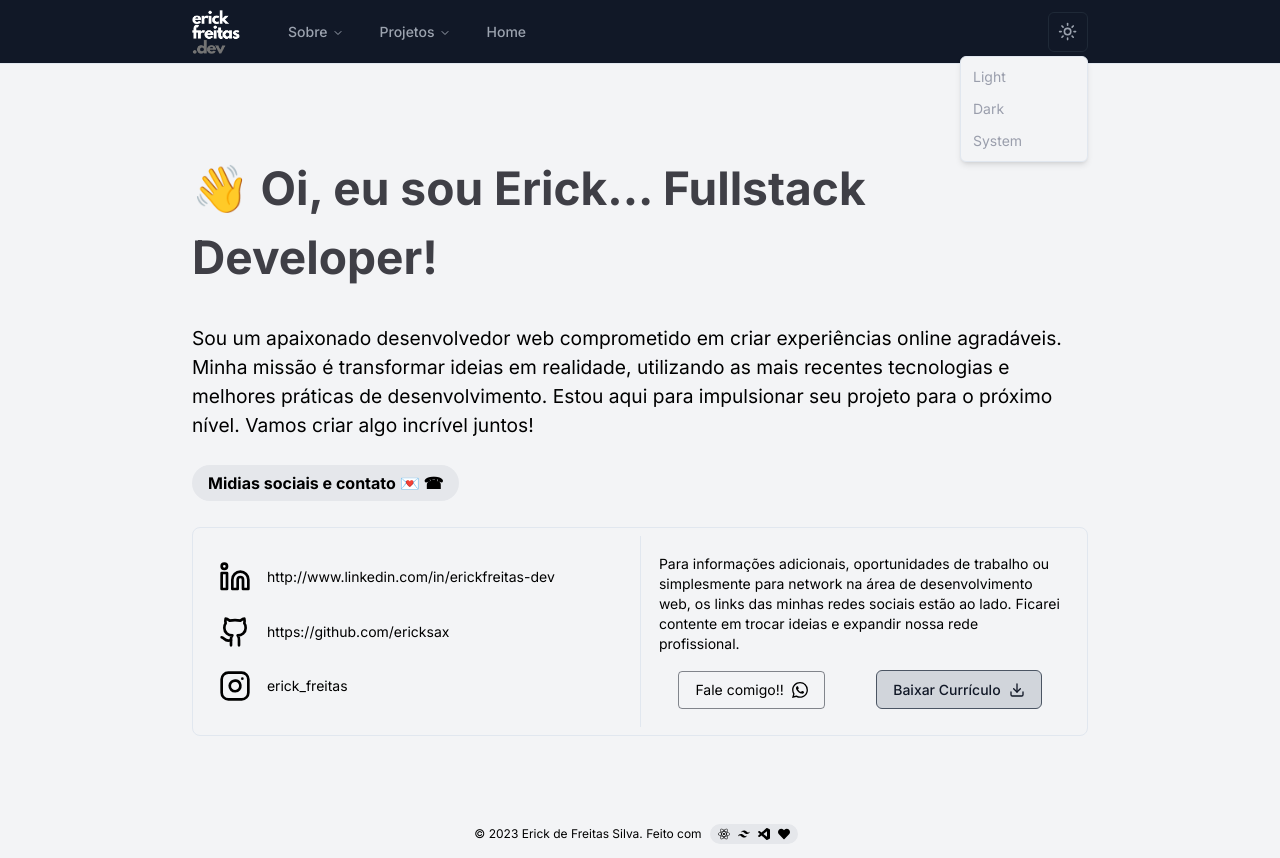
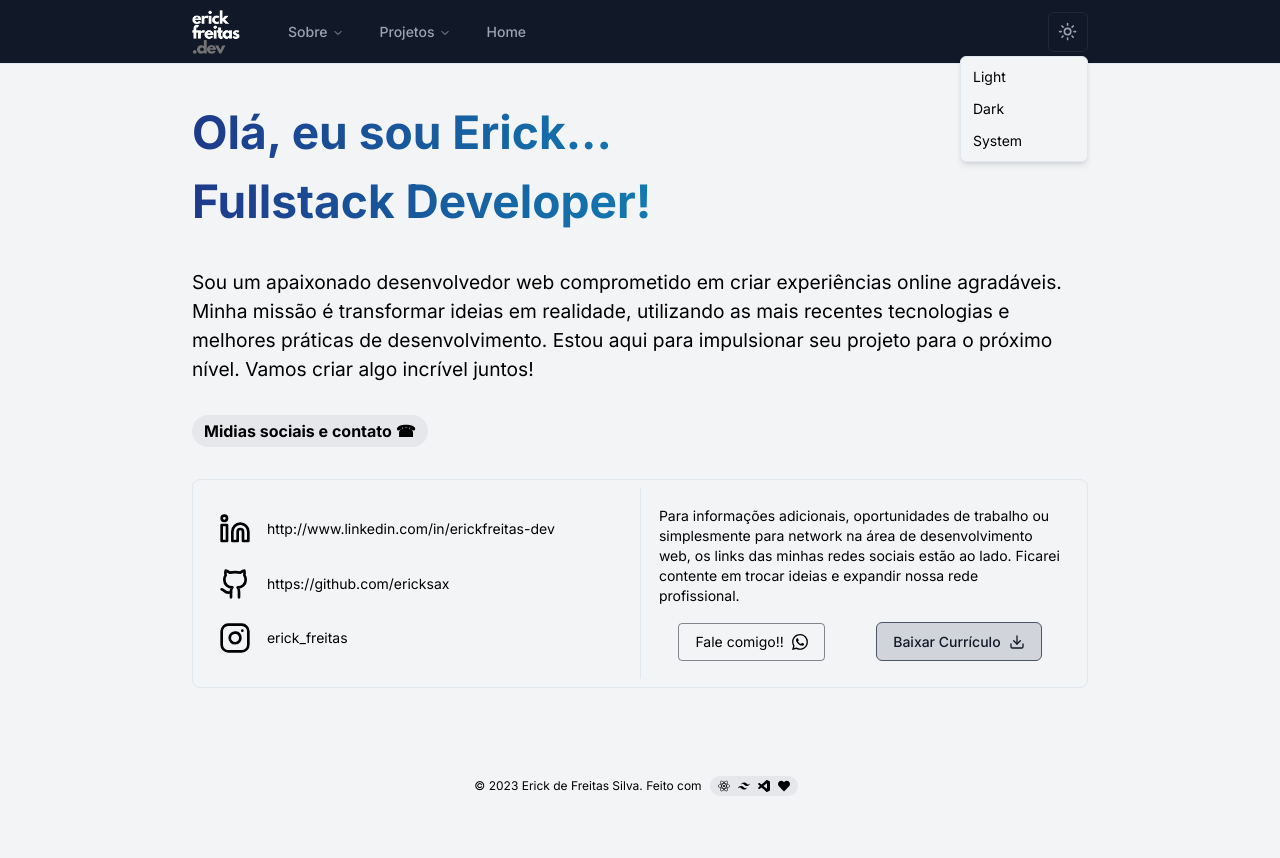
Before and after one commit to ericksax/portfolio2.0, a Next.js app: page / in a window 1280 px wide. Both pictures are taken after a click on the button "Toggle theme". After the commit the page ends 810 px from the top, so only its background shows below. Built offline with nearby package versions, Linux system fonts and the light colour scheme.

Commit message:
feat: change the font color styles of menus between theme modes and changed the greeting title color

```diff
--- a/app/about/page.tsx
+++ b/app/about/page.tsx
@@ -7,7 +7,7 @@ const Sobre = () => {
       <section className="max-w-4xl mx-auto text-xl mt-16 text-justify ">
         <h1 className="text-headingClamp2 text-foreground font-semibold mb-8">
           Sobre mim
-          <span className="float-right text-[22px]"> 👨‍⚕️ -{">"} 👨‍💻 </span>{" "}
+          <span className="float-right text-[22px] "> 👨‍⚕️ -{">"} 👨‍💻 </span>{" "}
         </h1>
 
         <div className="mt-8 text-foreground text-articleClamp space-y-4 border border-border rounded-lg p-pd1">
--- a/app/globals.css
+++ b/app/globals.css
@@ -11,7 +11,7 @@
     --card-foreground: 224 71.4% 4.1%;
 
     --popover: 220, 14%, 96%;;
-    --popover-foreground: 227 10% 64%;
+    --popover-foreground: 235, 6%, 40%;
 
     --primary: 220 39% 10%;
     --primary-foreground: 227 10% 64%;
--- a/app/page.tsx
+++ b/app/page.tsx
@@ -11,9 +11,9 @@ import { SiWhatsapp } from "react-icons/si"
 export default function Home() {
   return (
     <Wrapper>
-      <section className="max-w-4xl mx-auto  mt-[72px]">
-        <h1 className=" text-headingClamp font-bold text-accent-foreground">
-          👋 Oi, eu sou Erick... Fullstack Developer!
+      <section className="max-w-4xl mx-auto  mt-4">
+        <h1 className=" text-headingClamp font-bold text-transparent bg-clip-text bg-gradient-to-r to-cyan-500 from-blue-900">
+         Olá, eu sou Erick... <br/> Fullstack Developer!
         </h1>
         <article className="space-x-4 mt-8 ident-8 text-foreground text-articleClamp">
           Sou um apaixonado desenvolvedor web comprometido em criar experiências
@@ -24,9 +24,9 @@ export default function Home() {
         </article>
       </section>
 
-      <div className="max-w-4xl mx-auto mt-8 ">
-        <strong className="px-4 py-2 rounded-full bg-accent text-socialHeading">
-          Midias sociais e contato 💌 ☎{" "}
+      <div className="flex max-w-4xl mx-auto mt-8">
+        <strong className="px-3 py-1 rounded-full bg-accent text-socialHeading">
+          Midias sociais e contato ☎
         </strong>
       </div>
 
--- a/app/techs/page.tsx
+++ b/app/techs/page.tsx
@@ -35,12 +35,12 @@ import {
 } from "react-icons/si";
 const techList = [
   {
-    symbol: <FaReact size={40} color="#61DBFB" />,
+    symbol: <FaReact size={40} color="#61DBFB"  />,
     key: "1",
     title: "React",
   },
   {
-    symbol: <FaNode size={40} color="#83CD29" />,
+    symbol: <FaNode size={40} color="#83CD29"/>,
     key: "2",
     title: "Node",
   },
@@ -61,7 +61,7 @@ const techList = [
   },
 
   {
-    symbol: <FaGithub size={40} color="#24292E" />,
+    symbol: <FaGithub size={40} color="#000000" />,
     key: "6",
     title: "GitHub",
   },
@@ -86,7 +86,7 @@ const techList = [
     title: "PHP",
   },
   {
-    symbol: <FaPython size={40} color="#3776AB" />,
+    symbol: <FaPython size={40} color="#3776AB"/>,
     key: "11",
     title: "Python",
   },
@@ -151,7 +151,7 @@ const techList = [
     title: "Prisma",
   },
   {
-    symbol: <SiSqlite size={40} color="#49a2d7" />,
+    symbol: <SiSqlite size={40} color="#49a2d7"/>,
     key: "24",
     title: "SQLite",
   },
@@ -162,13 +162,13 @@ const techList = [
   },
 
   {
-    symbol: <SiIonic size={40} color="#176bff" />,
+    symbol: <SiIonic size={40} color="#176bff"  />,
     key: "26",
     title: "Ionic",
   },
 
   {
-    symbol: <SiGnubash size={40} color="#293036" />,
+    symbol: <SiGnubash size={40} color="#000000" />,
     key: "27",
     title: "GNU Bash",
   },
--- a/components/cardProjects.tsx
+++ b/components/cardProjects.tsx
@@ -18,7 +18,7 @@ type ProjectProps = {
 
 const CardProject = ({ project, image, link }: ProjectProps) => {
   return (
-    <div className="bg-gradient-to-r from-accent to-card flex w-full h-full justify-center items-center border border-border hover:border-primary/20 rounded">
+    <div className=" flex w-full h-full justify-center items-center border border-border rounded">
       <div className="p-pd1 flex flex-col items-center justify-center gap-4 w-[clamp(200px,20vw,400px)] transition-all duration-300 ease-in-out transform hover:scale-105 hover:cursor-pointer">
         <strong>{project.name}</strong>
         <Image src={image} width={400} height={400} alt={""} />
@@ -26,14 +26,14 @@ const CardProject = ({ project, image, link }: ProjectProps) => {
           <Link
             href={project.link}
             target="_blank"
-            className="text-xs border border-border rounded-md px-4 py-1 bg-gray-300 text-gray-900 hover:bg-gray-800 hover:text-gray-100"
+            className="text-[.65rem] border border-border rounded-md px-1 bg-gray-300 text-gray-900 hover:bg-gray-800 hover:text-gray-100"
           >
             github
           </Link>
           <Link
             href={link}
             target="_blank"
-            className=" text-xs bg-gray-800 text-gray-300 border border-border px-4 py-1 rounded-md hover:bg-gray-300 hover:text-gray-800"
+            className=" text-[.65rem] bg-gray-800 text-gray-300 border border-border px-1 rounded-md hover:bg-gray-300 hover:text-gray-800"
           >
             Deploy
           </Link>
--- a/components/defaultButton.tsx
+++ b/components/defaultButton.tsx
@@ -1,25 +1,22 @@
-"use client";
-import { ReactNode } from "react";
+'use client'
+import { ReactNode, RefAttributes } from "react";
+import Link, {LinkProps} from "next/link";
 import { useTheme } from "next-themes";
-import Link from "next/link";
 
-export const DefaultButton = ({ children }: { children: ReactNode }) => {
+
+type DefaultButtonProps = {
+  children: ReactNode
+}
+export const DefaultButton = ({ children}: DefaultButtonProps) => {
   const { theme } = useTheme();
-  const stylesByTheme = () => {
-    if (theme === "light") {
-      return "bg-gray-100 text-gray-900 border-gray-800 hover:bg-gray-800 hover:text-gray-100";
-    } else if (theme === "dark" || theme === "system") {
-      return "bg-gray-300 text-gray-900 hover:bg-gray-400 border-gray-600";
-    }
-  };
-
   return (
     <Link
+      data-theme={theme}
       target="_blank"
       href={
         "https://acrobat.adobe.com/id/urn:aaid:sc:US:b30221b5-7f8c-4220-9c51-f0247a888052"
       }
-      className={`flex gap-2 items-center border rounded-md transition-all duration-200 ease-in-out px-4 py-[8.5px] font-medium + ${stylesByTheme()}`}
+      className={`flex gap-2 items-center border rounded-md transition-all duration-200 ease-in-out px-4 py-[8.5px] font-medium bg-gray-300 text-gray-900 hover:bg-gray-400 border-gray-600 data-[theme=light]:bg-gray-100 data-[theme=light]:text-gray-900 data-[theme=light]:border-gray-800 data-[theme=light]:hover:bg-gray-800 data-[theme=light]:hover:text-gray-100`}
     >
       {children}
     </Link>
--- a/components/header.tsx
+++ b/components/header.tsx
@@ -6,7 +6,7 @@ import Image from "next/image";
 
 export const Header = () => {
   return (
-    <header className="sticky index z-30 top-0 w-full bg-gray-900 border-b border-border h-16 leading-16">
+    <header className="sticky index z-30 top-0 w-full bg-gray-900 border-b border-border h-16 leading-16 dark:bg-transparent dark:backdrop-blur-xl">
       <Wrapper>
         <div className="flex max-w-4xl w-full items-center gap-manuGap justify-between mx-auto h-full">
           <div className="flex items-center gap-8">
--- a/components/ui/dropdown-menu.tsx
+++ b/components/ui/dropdown-menu.tsx
@@ -27,7 +27,7 @@ const DropdownMenuSubTrigger = React.forwardRef<
   <DropdownMenuPrimitive.SubTrigger
     ref={ref}
     className={cn(
-      "flex cursor-default select-none items-center  px-2 py-1.5 text-sm outline-none focus:bg-accent data-[state=open]:bg-accent",
+      "flex cursor-default select-none items-center px-2 py-1.5 text-sm outline-none focus:bg-accent data-[state=open]:bg-accent",
       inset && "pl-8",
       className
     )}
@@ -65,7 +65,7 @@ const DropdownMenuContent = React.forwardRef<
       ref={ref}
       sideOffset={sideOffset}
       className={cn(
-        "z-50 min-w-[8rem] overflow-hidden rounded-md border bg-popover p-1 text-popover-foreground shadow-md data-[state=open]:animate-in data-[state=closed]:animate-out data-[state=closed]:fade-out-0 data-[state=open]:fade-in-0 data-[state=closed]:zoom-out-95 data-[state=open]:zoom-in-95 data-[side=bottom]:slide-in-from-top-2 data-[side=left]:slide-in-from-right-2 data-[side=right]:slide-in-from-left-2 data-[side=top]:slide-in-from-bottom-2",
+        "z-50 min-w-[8rem] overflow-hidden rounded-md border bg-popover p-1 text-popover-primary shadow-md data-[state=open]:animate-in data-[state=closed]:animate-out data-[state=closed]:fade-out-0 data-[state=open]:fade-in-0 data-[state=closed]:zoom-out-95 data-[state=open]:zoom-in-95 data-[side=bottom]:slide-in-from-top-2 data-[side=left]:slide-in-from-right-2 data-[side=right]:slide-in-from-left-2 data-[side=top]:slide-in-from-bottom-2",
         className
       )}
       {...props}
--- a/components/ui/navigation-menu.tsx
+++ b/components/ui/navigation-menu.tsx
@@ -41,7 +41,7 @@ NavigationMenuList.displayName = NavigationMenuPrimitive.List.displayName;
 const NavigationMenuItem = NavigationMenuPrimitive.Item;
 
 const navigationMenuTriggerStyle = cva(
-  "group text-gray-400 inline-flex h-10 w-max items-center justify-center rounded-md  px-4 py-2 text-sm font-medium transition-colors hover:bg-gray-800 hover:text-gray-300 focus:bg-accent focus:text-accent-foreground focus:outline-none disabled:pointer-events-none disabled:opacity-50 data-[active]:bg-accent/50 data-[state=open]:bg-accent/50"
+  "group text-gray-400 inline-flex h-10 w-max items-center justify-center rounded-md  px-4 py-2 text-sm font-medium transition-colors hover:bg-gray-800 hover:text-gray-300 focus:bg-aacent-foreground focus:text-gray-300 focus:outline-none disabled:pointer-events-none disabled:opacity-50 data-[active]:bg-accent/50 data-[state=open]:bg-accent/50"
 );
 
 const NavigationMenuTrigger = React.forwardRef<
@@ -86,7 +86,7 @@ const NavigationMenuViewport = React.forwardRef<
   <div className={cn("absolute left-0 top-full flex justify-center")}>
     <NavigationMenuPrimitive.Viewport
       className={cn(
-        "origin-top-center relative mt-1.5 h-[var(--radix-navigation-menu-viewport-height)] w-full overflow-hidden rounded-md border bg-background text-popover-foreground shadow-lg data-[state=open]:animate-in data-[state=closed]:animate-out data-[state=closed]:zoom-out-95 data-[state=open]:zoom-in-90 md:w-[var(--radix-navigation-menu-viewport-width)]",
+        "origin-top-center relative mt-1.5 h-[var(--radix-navigation-menu-viewport-height)] w-full overflow-hidden rounded-md border bg-background text-popover-foreground hover:text-accent-foreground shadow-lg data-[state=open]:animate-in data-[state=closed]:animate-out data-[state=closed]:zoom-out-95 data-[state=open]:zoom-in-90 md:w-[var(--radix-navigation-menu-viewport-width)]",
         className
       )}
       ref={ref}
--- a/tailwind.config.js
+++ b/tailwind.config.js
@@ -65,7 +65,6 @@ module.exports = {
         articleClamp: "clamp(1rem, 1.8vw, 1.2rem)",
         socialHeading: "clamp(.8rem, 1.5vw, 1rem)",
         menuGap: "clamp(2rem, 1vw, 8rem)",
-
       },
       padding: {
         pd1: "clamp(1rem, 1.4vw, 2rem)",
```
Also changed, not shown: components/rightMenu.tsx (+1 -18 lines), components/buttons.tsx (deleted).
